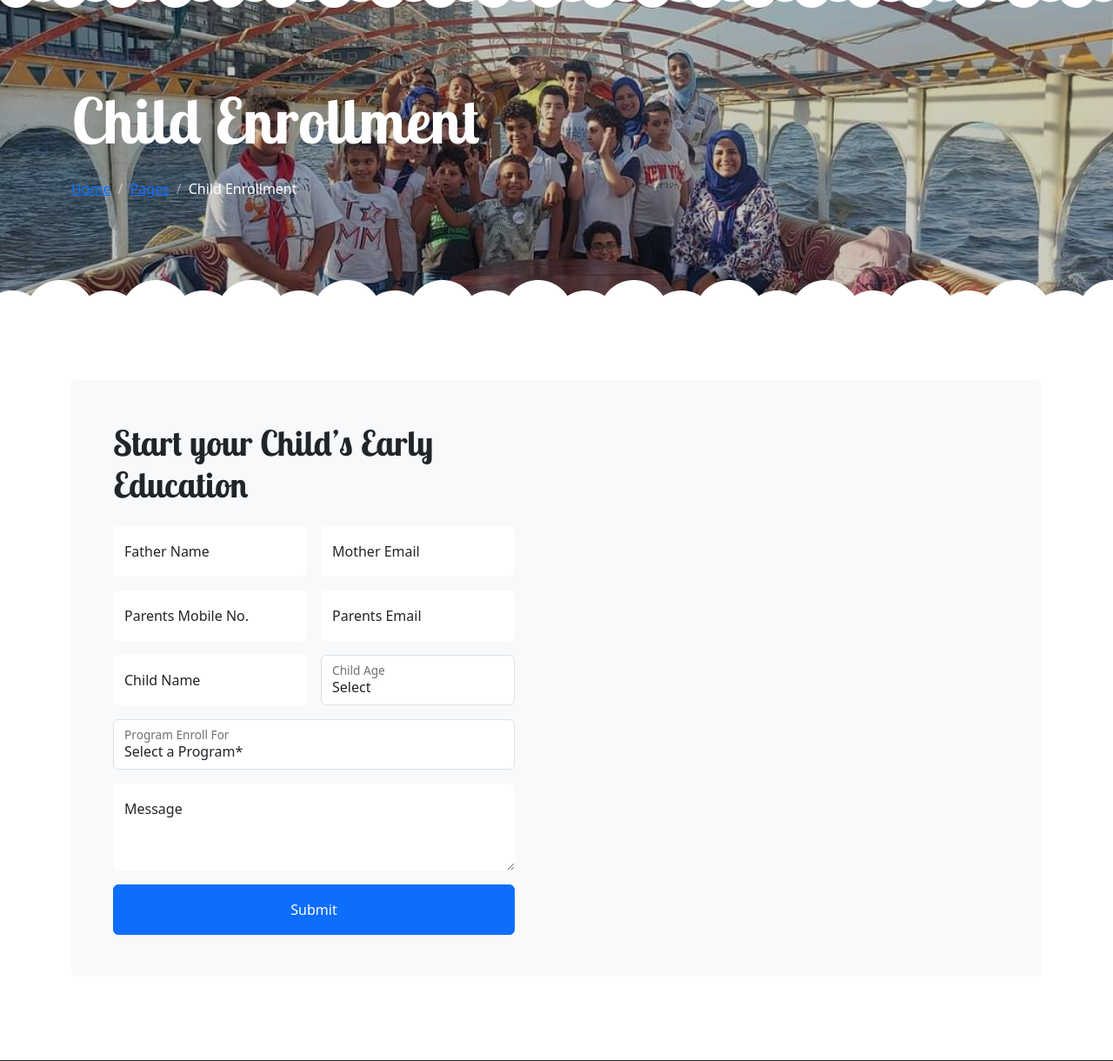
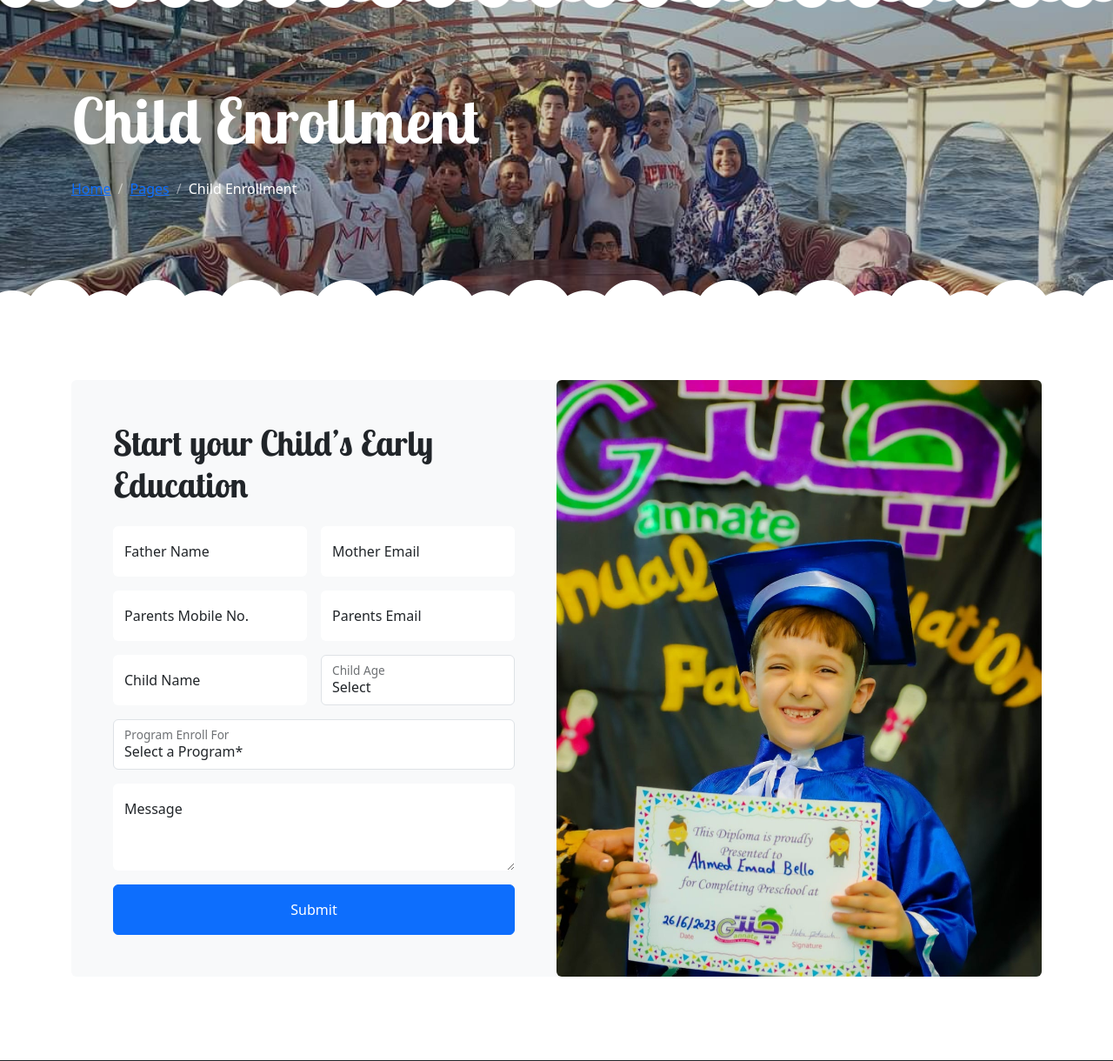
Before and after one commit to MohabSaber/Nursery-Management-System, a PHP site: page /enrollment.php in a window 1280 px wide. Shown: the part 85-1305 px from the top of the page at 87% size. Run offline with PHP 8.4, Linux system fonts and the light colour scheme; data comes from the database, SQL or seed files in the repository; some libraries are stand-ins or nearby versions.

Commit message:
image change this in enrollment

```diff
--- a/enrollment.php
+++ b/enrollment.php
@@ -179,6 +179,7 @@ $enrollment->addEnrollmentDetails();
                         </div>
                         <div class="col-lg-6 wow fadeIn" data-wow-delay="0.5s" style="min-height: 400px;">
                             <div class="position-relative h-100">
+                                <img class="position-absolute w-100 h-100 rounded" src="img\img-1.jpg" style="object-fit: cover;">
                             </div>
                         </div>
                     </div>
```
